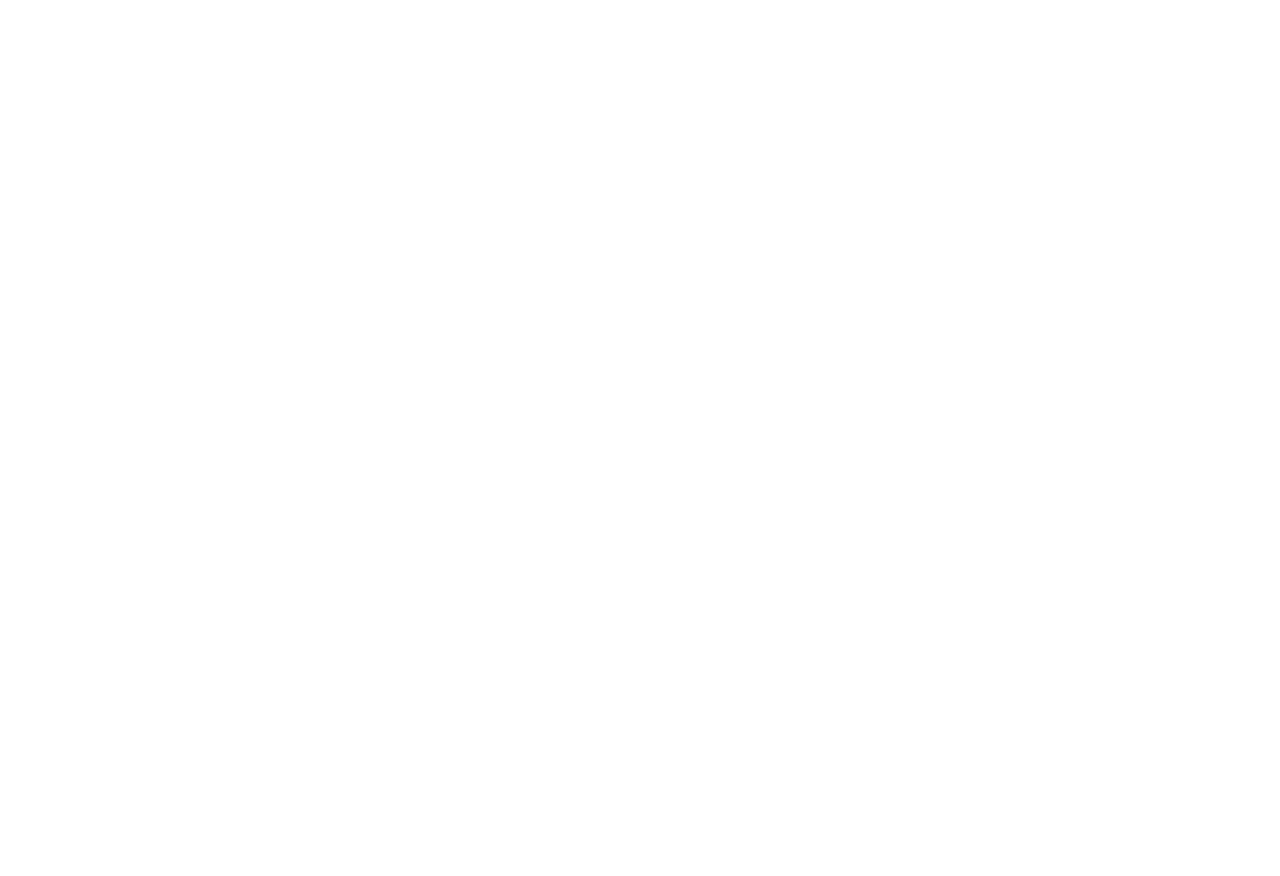
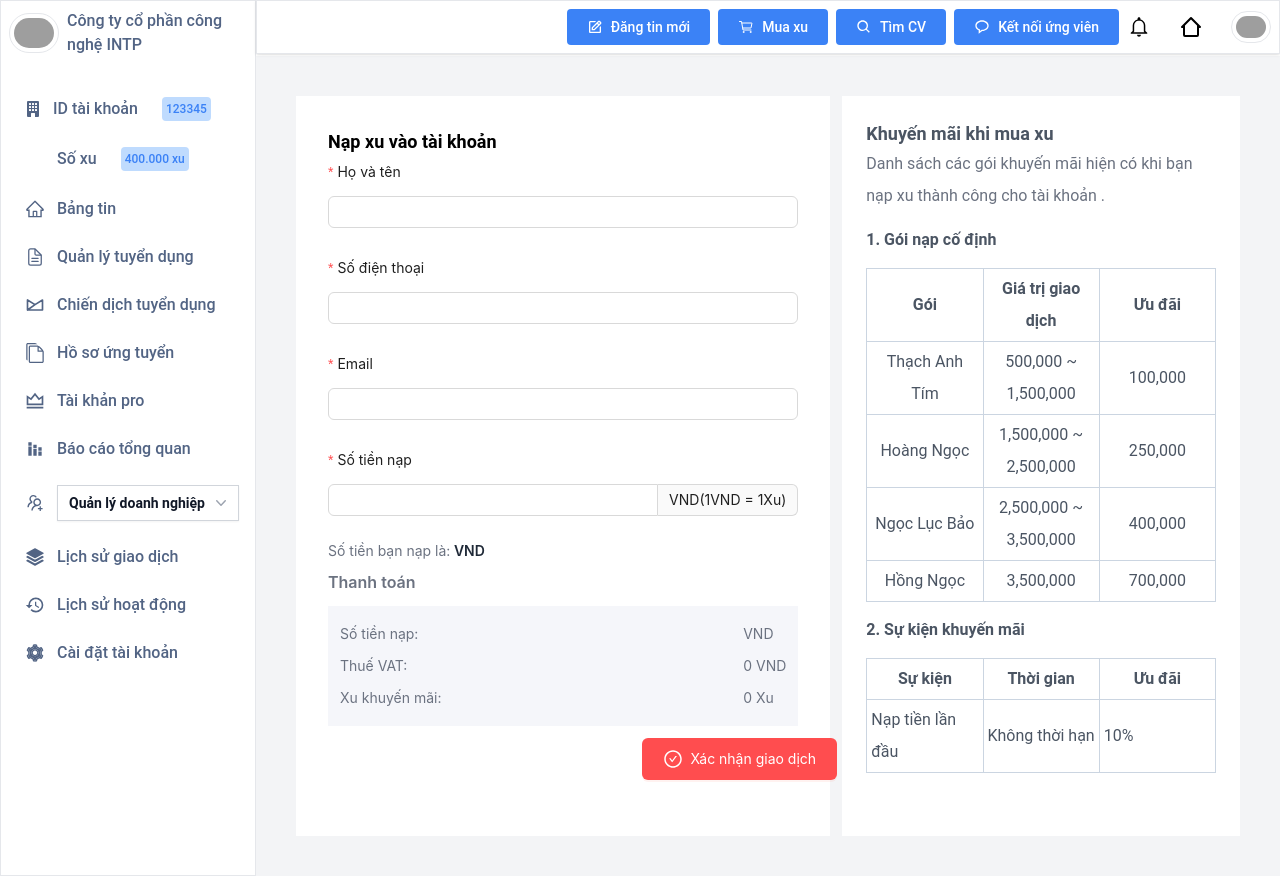
Before and after one commit to Thandinhcong/IT-Careers, a React (Vite) app in the folder FE/: page /companys/deposit in a window 1280 px wide. Before the commit this address had no page. Before the commit the page ends 800 px from the top, so only its background shows below. Built offline with nearby package versions, Linux system fonts and the light colour scheme; grey boxes are pictures that could not be loaded; some icons are missing.

Commit message:
[FE]:Deposit-page

```diff
--- a/FE/src/App.tsx
+++ b/FE/src/App.tsx
@@ -34,6 +34,7 @@
 import CompanySetting from "./pages/Companys/Business_Setting/Company"
 import RecruimentCampaign from "./pages/Companys/RecruimentCampaign"
 import FindJob from "./pages/Companys/Find-job"
+import Deposit from "./pages/Companys/Deposit/Deposit"
 
 
 function App() {
@@ -81,6 +82,7 @@
           </Route>
           <Route path="recruitment-campaign/form/create" element={<RecruimentCampaign />} />
           <Route path="find-job" element={<FindJob />} />
+          <Route path="deposit" element={<Deposit />} />
         </Route>
       </Routes>
     </BrowserRouter >
--- /dev/null
+++ b/FE/src/pages/Companys/Deposit/AsideDeposit.tsx
@@ -0,0 +1,63 @@
+import React from 'react'
+
+const AsideDeposit = () => {
+    return (
+        <div>
+            <h2 className='font-semibold text-lg'>Khuyến mãi khi mua xu</h2>
+            <p className='text-gray-500'>Danh sách các gói khuyến mãi hiện có khi bạn nạp xu thành công cho tài khoản .</p>
+            <p className='font-semibold my-3'>1. Gói nạp cố định</p>
+            <table className="border-collapse border border-slate-400 w-full table-fixed">
+                <thead>
+                    <tr>
+                        <th className="border border-slate-300 p-1 ">Gói</th>
+                        <th className="border border-slate-300 p-1 ">Giá trị giao dịch</th>
+                        <th className="border border-slate-300 p-1 ">Ưu đãi</th>
+                    </tr>
+                </thead>
+                <tbody>
+                    <tr className='text-center'>
+                        <td className="border border-slate-300 p-1">Thạch Anh Tím</td>
+                        <td className="border border-slate-300 p-1">500,000 ~ 1,500,000</td>
+                        <td className="border border-slate-300 p-1">100,000</td>
+                    </tr>
+                    <tr className='text-center'>
+                        <td className="border border-slate-300 p-1 ">Hoàng Ngọc	</td>
+                        <td className="border border-slate-300 p-1 ">1,500,000 ~ 2,500,000</td>
+                        <td className="border border-slate-300 p-1 ">250,000</td>
+
+                    </tr>
+                    <tr className='text-center'>
+                        <td className="border border-slate-300 p-1 ">Ngọc Lục Bảo</td>
+                        <td className="border border-slate-300 p-1 ">2,500,000 ~ 3,500,000</td>
+                        <td className="border border-slate-300 p-1 ">400,000</td>
+                    </tr>
+                    <tr className='text-center'>
+                        <td className="border border-slate-300 p-1 ">Hồng Ngọc</td>
+                        <td className="border border-slate-300 p-1 ">3,500,000</td>
+                        <td className="border border-slate-300 p-1 ">700,000</td>
+
+                    </tr>
+                </tbody>
+            </table>
+            <p className='font-semibold my-3'>2. Sự kiện khuyến mãi</p>
+            <table className="border-collapse border border-slate-400 w-full table-fixed">
+                <thead>
+                    <tr>
+                        <th className="border border-slate-300 p-1">Sự kiện</th>
+                        <th className="border border-slate-300 p-1">Thời gian</th>
+                        <th className="border border-slate-300 p-1">Ưu đãi</th>
+                    </tr>
+                </thead>
+                <tbody>
+                    <tr>
+                        <td className="border border-slate-300 p-1">Nạp tiền lần đầu</td>
+                        <td className="border border-slate-300 p-1">Không thời hạn</td>
+                        <td className="border border-slate-300 p-1">10%</td>
+                    </tr>
+                </tbody>
+            </table>
+        </div>
+    )
+}
+
+export default AsideDeposit
--- /dev/null
+++ b/FE/src/pages/Companys/Deposit/Deposit.tsx
@@ -0,0 +1,113 @@
+
+import React, { useState } from 'react';
+import AsideDeposit from './AsideDeposit'
+import { Button, Form, Input, InputNumber } from 'antd';
+import { AiOutlineCheckCircle } from 'react-icons/ai';
+
+
+const onFinish = (values: unknown) => {
+    console.log('Success:', values);
+};
+
+const onFinishFailed = (errorInfo: unknown) => {
+    console.log('Failed:', errorInfo);
+};
+
+type FieldType = {
+    username?: string;
+    tel?: string;
+    email?: string;
+    money?: number;
+
+};
+
+const Deposit = () => {
+    const [moneyValue, setMoneyValue] = useState<number | undefined>(undefined);
+    return (
+        <div className='grid grid-cols-7 gap-3 bg-gray-100 p-10'>
+            <div className='col-span-4 bg-white p-8'>
+                <h2 className='font-semibold text-lg'>Nạp xu vào tài khoản</h2>
+                <Form
+                    name="basic"
+                    labelCol={{ span: 24 }}
+                    wrapperCol={{ span: 24 }}
+                    style={{ maxWidth: 600 }}
+                    initialValues={{ remember: true }}
+                    onFinish={onFinish}
+                    onFinishFailed={onFinishFailed}
+                    autoComplete="off"
+                >
+                    <Form.Item<FieldType>
+                        label="Họ và tên"
+                        name="username"
+                        rules={[{ required: true, message: 'Cần nhập thông tin này!' }]}
+                    >
+                        <Input />
+                    </Form.Item>
+
+                    <Form.Item<FieldType>
+                        label="Số điện thoại"
+                        name="tel"
+                        rules={[{ required: true, message: 'Cần nhập thông tin này!' }]}
+                    >
+                        <Input />
+                    </Form.Item>
+                    <Form.Item<FieldType>
+                        label="Email"
+                        name="email"
+                        rules={[
+                            { required: true, message: 'Cần nhập thông tin này!' },
+                            { type: 'email', message: 'Email không đúng định dạng!' },
+                        ]}
+                    >
+                        <Input />
+                    </Form.Item>
+                    <Form.Item<FieldType>
+                        label="Số tiền nạp"
+                        name="money"
+                        rules={[
+                            { required: true, message: 'Cần nhập thông tin này!' },
+                            { type: 'number', min: 100000, max: 10000000, message: 'Số tiền nạp phải từ 100,000 đến 10,000,000 VND!' }
+                        ]}
+                    >
+                        <InputNumber
+                            style={{ width: '100%' }}
+                            addonAfter={<span>VND(1VND = 1Xu)</span>}
+                            formatter={(value) => {
+                                setMoneyValue(value);
+                                return `${value}`.replace(/\B(?=(\d{3})+(?!\d))/g, ',')
+                            }}
+                        />
+                    </Form.Item>
+                    <p className='my-2 text-gray-500'>
+                        Số tiền bạn nạp là:
+                        <span className='font-semibold text-gray-800'>   {moneyValue !== undefined && moneyValue.toString()} VND</span>
+                    </p>
+                    <p className='font-semibold text-gray-500 text-base'>Thanh toán</p>
+                    <div className='bg-[#f5f6fa] flex justify-between items-center p-3 my-3 text-gray-500'>
+                        <div className='leading-8'>
+                            <p>Số tiền nạp: </p>
+                            <p>Thuế VAT: </p>
+                            <p>Xu khuyến mãi:</p>
+                        </div>
+                        <div className='leading-8'>
+                            <p>{moneyValue} VND</p>
+                            <p>{moneyValue !== undefined ? (moneyValue / 10) : 0} VND</p>
+                            <p>{moneyValue !== undefined ? (moneyValue / 10) : 0} Xu</p>
+                        </div>
+                    </div>
+                    <Form.Item wrapperCol={{ offset: 16, span: 16 }}>
+                        <Button type="primary" htmlType="submit" className='bg-blue-600 flex items-center gap-1 p-5' danger>
+                            <AiOutlineCheckCircle className='text-xl' /> <span>Xác nhận giao dịch</span>
+                        </Button>
+                    </Form.Item>
+                </Form>
+            </div>
+            <div className='bg-white p-6 leading-8 col-span-3 text-gray-600'>
+                <AsideDeposit />
+            </div>
+        </div>
+    )
+}
+
+export default Deposit
```
